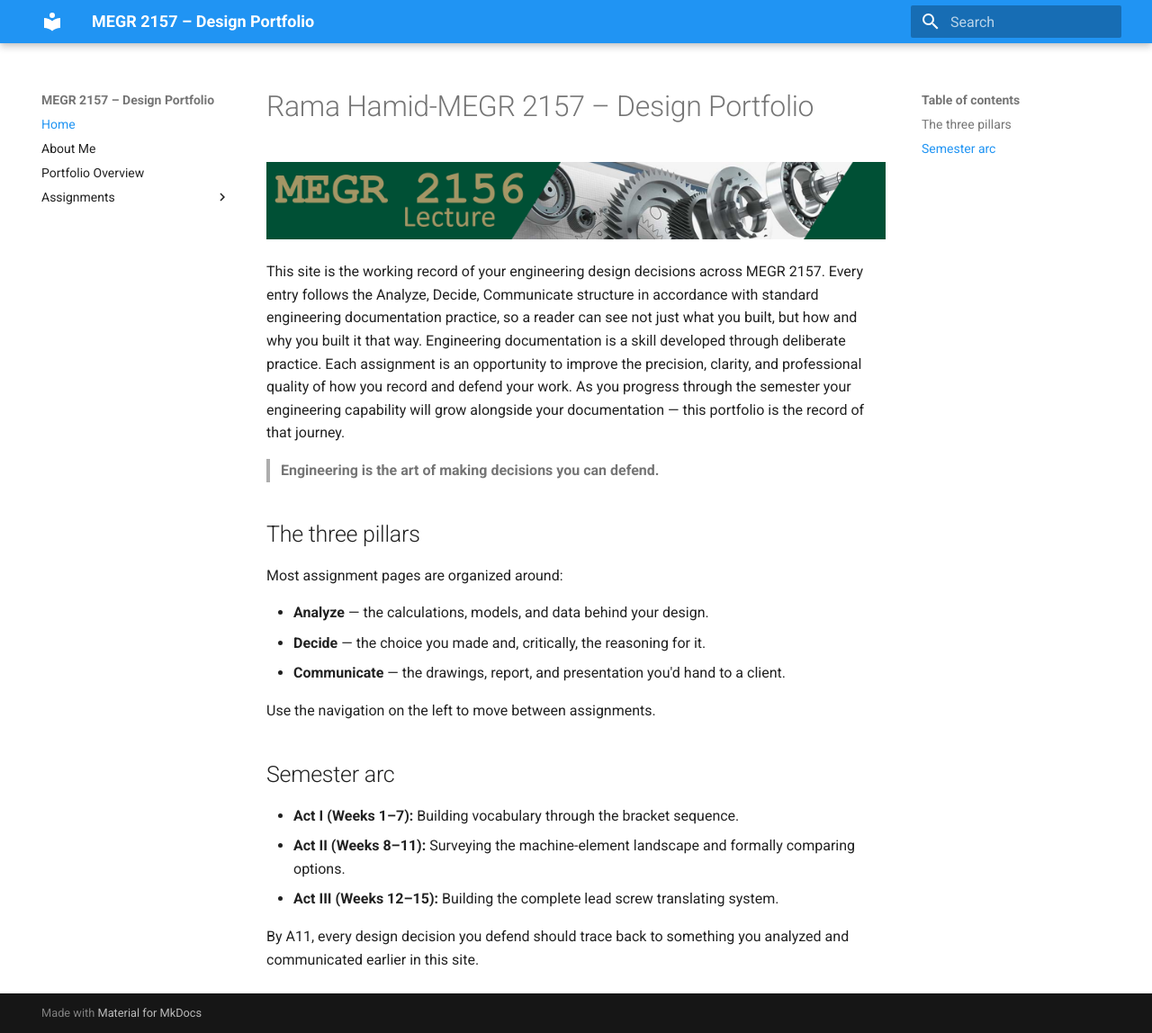
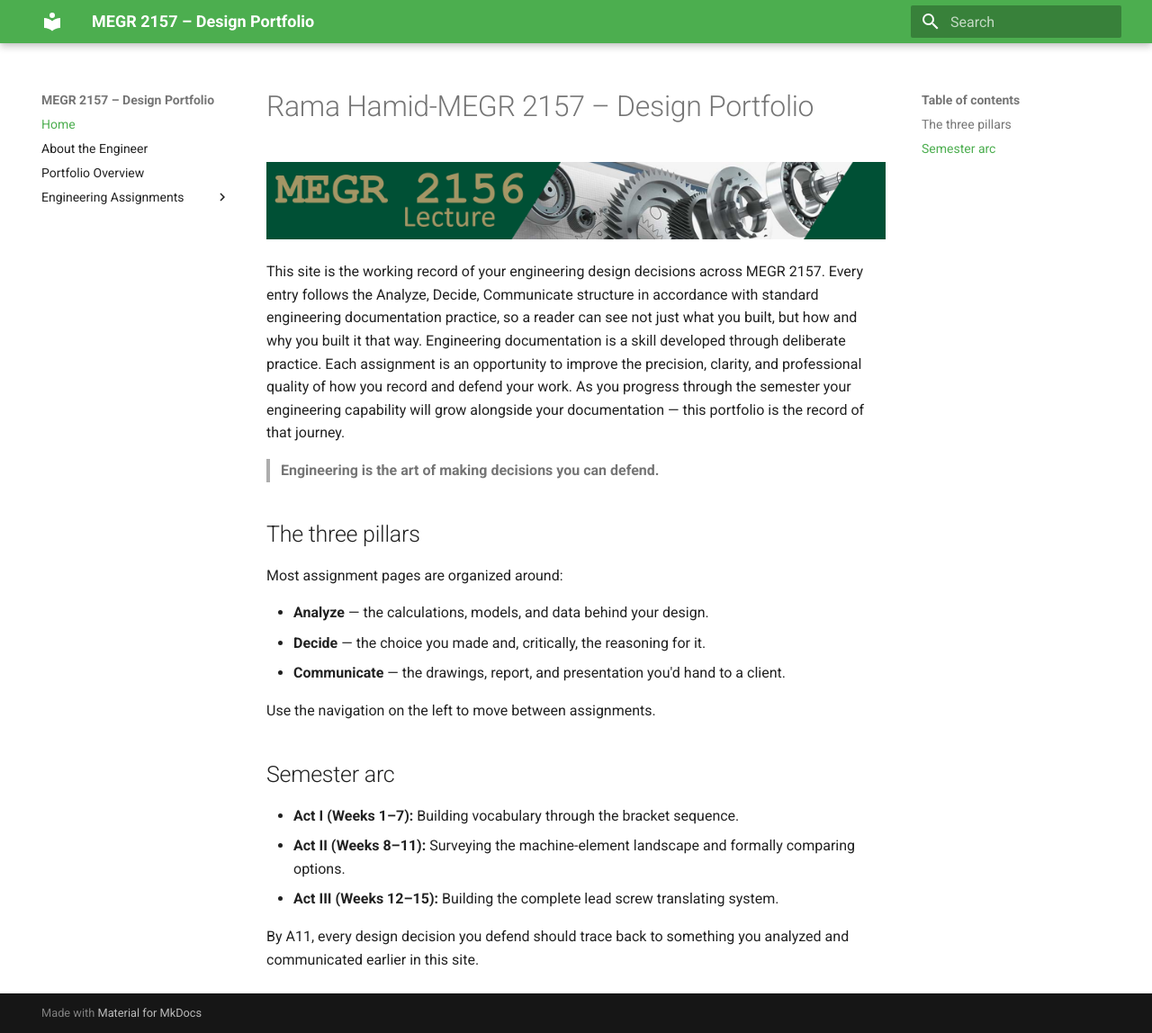
Before and after one commit to Rama-H/megr2157-portfolio, an MkDocs documentation site: the page built from docs/index.md, in a window 1280 px wide and 1148 px high. Shown: the whole window at 90% size. Built offline with MkDocs 1.6.1 and Material for MkDocs 9.7.7, drawn with Linux system fonts in a browser that asks for light colours.

Commit message:
Update theme primary color and navigation labels

```diff
--- a/mkdocs.yml
+++ b/mkdocs.yml
@@ -4,16 +4,16 @@ site_description: Design portfolio documentation, built with the Analyze / Decid
 theme:
   name: material
   palette:
-    primary: Blue
+    primary: green
   features:
     - navigation.instant
     - navigation.tracking
 
 nav:
   - Home: index.md
-  - About Me: aboutme/index.md
+  - About the Engineer: aboutme/index.md
   - Portfolio Overview: portfolio-overview.md
-  - Assignments:
+  - Engineering Assignments:
       - A1: assignments/A01/index.md
       - A2: assignments/A02/index.md
       - A3: assignments/A03/index.md
```
